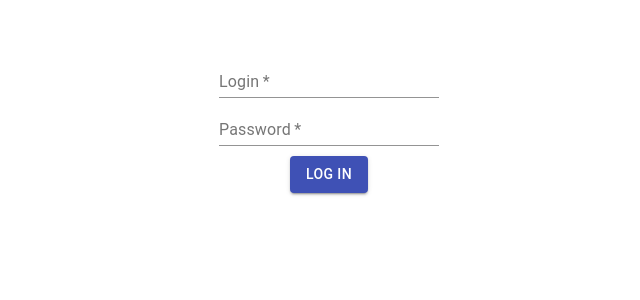
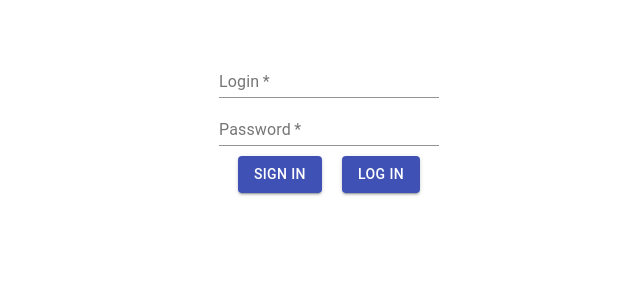
Before and after one commit to stellardeity/links, a React (Create React App) app in the folder client/: page / in a window 1280 px wide. Shown: the top 300 px of the page, without its empty margins (311-951 px from the left). Built offline with nearby package versions, Linux system fonts and the light colour scheme.

Commit message:
some changes

```diff
--- a/client/package.json
+++ b/client/package.json
@@ -2,6 +2,7 @@
   "name": "client",
   "version": "0.1.0",
   "private": true,
+  "proxy": "http://localhost:8080",
   "dependencies": {
     "@material-ui/core": "^4.12.3",
     "@testing-library/jest-dom": "^5.11.4",
--- /dev/null
+++ b/client/src/hooks/http.hook.js
@@ -0,0 +1,36 @@
+import { useState, useCallback } from "react";
+
+export const useHttp = () => {
+  const [loading, setLoading] = useState(false);
+  const [error, setError] = useState(null);
+
+  const request = useCallback(
+    async (url, method = "GET", body = null, headers = {}) => {
+      setLoading(true);
+      try {
+        const response = await fetch(`https://localhost:8080/api${url}`, {
+          method,
+          body,
+          headers,
+        });
+        const data = await response.json();
+
+        if (!response.ok) {
+          throw new Error(data.messsage || "Something went wrong");
+        }
+        setLoading(false);
+
+        return data;
+      } catch (e) {
+        setLoading(false);
+        setError(e.message);
+        throw e;
+      }
+    },
+    []
+  );
+
+  const clearError = () => setError(null);
+
+  return { loading, request, error, clearError };
+};
--- a/client/src/pages/auth.js
+++ b/client/src/pages/auth.js
@@ -1,4 +1,5 @@
-import React from "react";
+import React, { useState } from "react";
+import { useHttp } from "../hooks/http.hook";
 import { TextField, Button } from "@material-ui/core";
 import { makeStyles } from "@material-ui/styles";
 
@@ -12,18 +13,58 @@ const useStyles = makeStyles({
 
   export const Auth = () => {
     const classes = useStyles();
+    const { loading, request } = useHttp();
+    const [form, setForm] = useState({
+      email: "",
+      password: "",
+    });
+
+    const changeHandler = (event) => {
+      setForm({ ...form, [event.target.name]: event.target.value });
+    };
+
+  const registerHandler = async () => {
+    try {
+      const data = await request("/auth/register", "POST", { ...form });
+      console.log(data);
+    } catch (e) {}
+  };
+
   return (
     <form className={classes.auth}>
-      <TextField required label="Login" placeholder="login" />
-      <TextField required label="Password" placeholder="password" />
+      <TextField
+        required
+        name="email"
+        label="Login"
+        placeholder="login"
+        onChange={changeHandler}
+      />
+      <TextField
+        required
+        name="password"
+        label="Password"
+        placeholder="password"
+        onChange={changeHandler}
+      />
+      <div>
         <Button
-        style={{ marginTop: "10px" }}
-        type="button"
+          style={{ margin: "10px" }}
+          onClick={registerHandler}
           variant="contained"
           color="primary"
+          disabled={loading}
+        >
+          Sign in
+        </Button>
+        <Button
+          style={{ margin: "10px" }}
+          variant="contained"
+          color="primary"
+          disabled={loading}
         >
           Log in
         </Button>
+      </div>
     </form>
   );
 };
```
Lines whose indentation alone changed are shown as unchanged.
